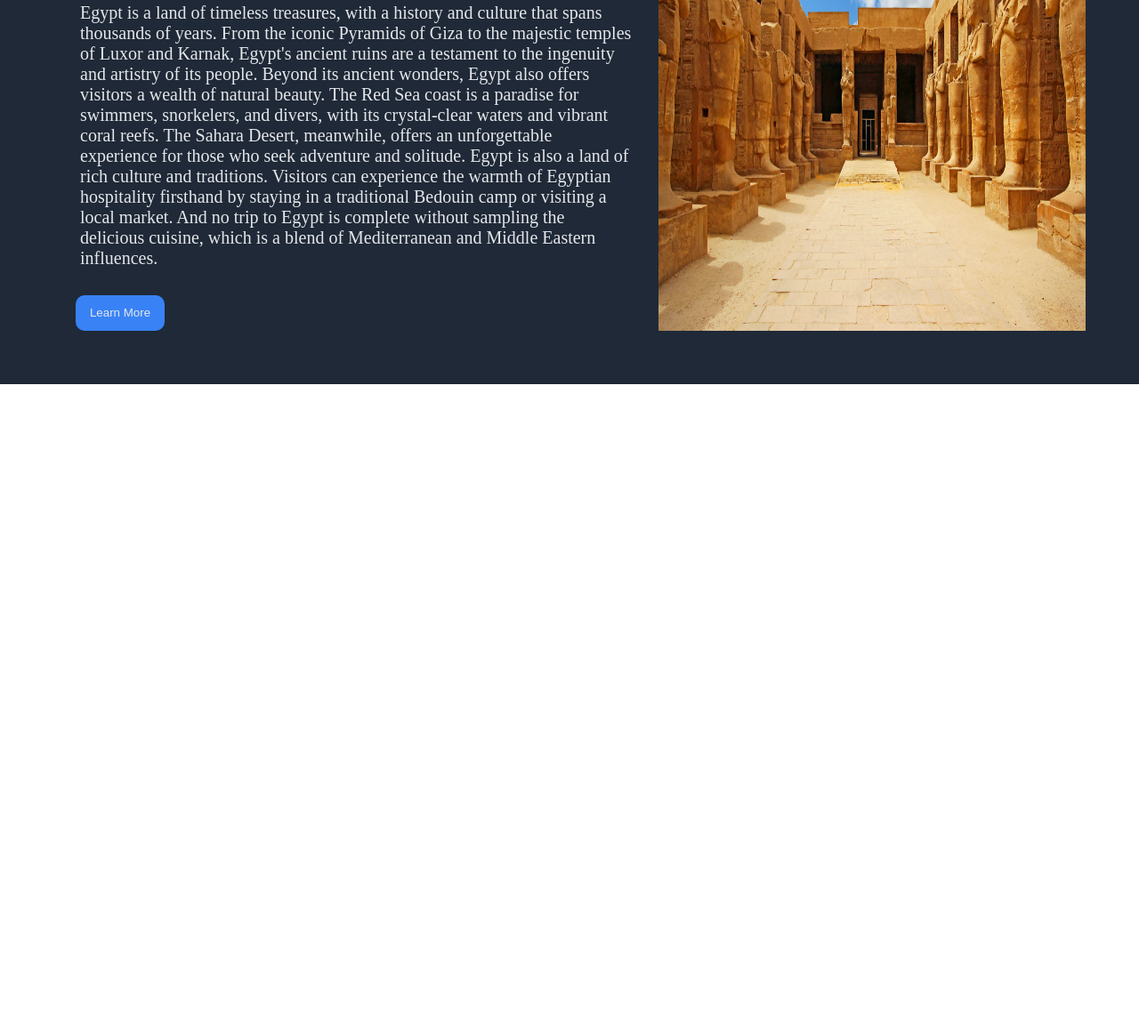
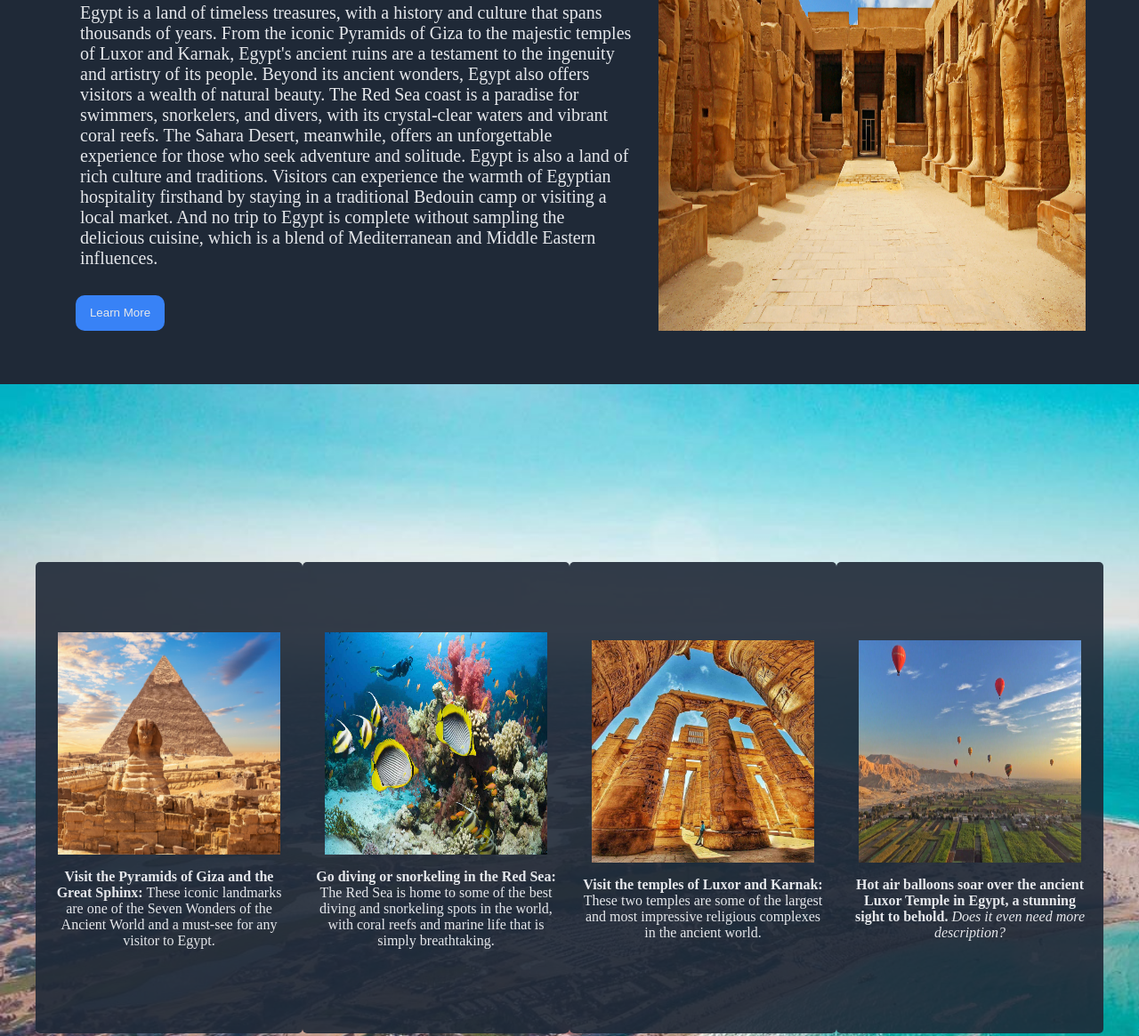
Before and after one commit to MohamedAbdel-Azeem/visit_Egypt, a plain HTML site: page index.html in a window 1280 px wide. Shown: the part 319-1484 px from the top of the page at 89% size. Before the commit the page ends 800 px from the top, so only its background shows below. Drawn offline with Linux system fonts and the light colour scheme.

Commit message:
Section 2 Added with its CSS

```diff
--- a/index.html
+++ b/index.html
@@ -33,7 +33,25 @@
                  <img src="./images/temple.jpg" alt="A picture of a temple in Egypt" width="480" height= auto>
         </div>
     </section>
-    <section></section>
+    <section class="main">
+        <div class="main-div">
+            <img src="./images/pyramid.jpeg" alt="Pyramid gif">
+            <p><strong>Visit the Pyramids of Giza and the Great Sphinx:</strong> These iconic landmarks are one of the Seven Wonders of the Ancient World and a
+                 must-see for any visitor to Egypt.</p>
+        </div>
+        <div class="main-div">
+            <img src="./images/diving.jpg" alt="Red Sea Diving">
+            <p><strong>Go diving or snorkeling in the Red Sea:</strong> The Red Sea is home to some of the best diving and snorkeling spots in the world, with coral reefs and marine life that is simply breathtaking.</p>
+        </div>
+        <div class="main-div">
+            <img src="./images/insideTemple.jpg" alt="Egyptian Temple">
+            <p><strong>Visit the temples of Luxor and Karnak:</strong> These two temples are some of the largest and most impressive religious complexes in the ancient world.</p>
+        </div>
+        <div class="main-div">
+            <img src="./images/airBalloon.jpg" alt="Air Balloons over Luxor">
+            <p><strong>Hot air balloons soar over the ancient Luxor Temple in Egypt, a stunning sight to behold.</strong> <em>Does it even need more description?</em></p>
+        </div>
+    </section>
     <section></section>
     <footer></footer>
 </body>
--- a/styles.css
+++ b/styles.css
@@ -1,3 +1,8 @@
+body{
+    margin: 0;
+    padding: 0;
+}
+
 .pageHeader{
     background-color: #1f2937;
     margin: auto;
@@ -8,10 +13,7 @@
     align-items: start;
     justify-content: space-between;
 }
-body{
-    margin: 0;
-    padding: 0;
-}
+
 
 .spanHeaders{
     display: flex;
@@ -56,3 +58,43 @@ button{
     border: none;
     margin-left: 25px;
 }
+
+.main{
+    background-image: url("./images/marassi.jpg");
+    background-repeat: no-repeat;
+    background-size: cover;
+    padding-right: 40px;
+    padding-left: 40px;
+    display: flex;
+    justify-content: space-evenly;
+    align-items: flex-start;
+    height: 1000px;
+}
+
+.main img{
+    width: 250px;
+    height: 250px;
+}
+
+
+.main-div{
+    margin-top: 200px;
+    background-color: rgba(31, 41, 55,0.9);
+    color: #e5e7eb;
+    width: 400px;
+    height: 500px;
+    padding: 15px;
+    display: flex;
+    flex-direction: column;
+    justify-content: center;
+    align-items: center;
+    text-align: center;
+    font-size: 16px;
+    border-radius: 5px;
+}
+
+.main-div:hover{
+    width: 450px;
+    height: 550px;
+    font-size: 18;
+}
```
Also changed, not shown: images/airBalloon.jpg (added), images/diving.jpg (added), images/insideTemple.jpg (added), images/marassi.jpg (added), images/plane.gif (added), images/pyramid.jpeg (added), 1 other file.
